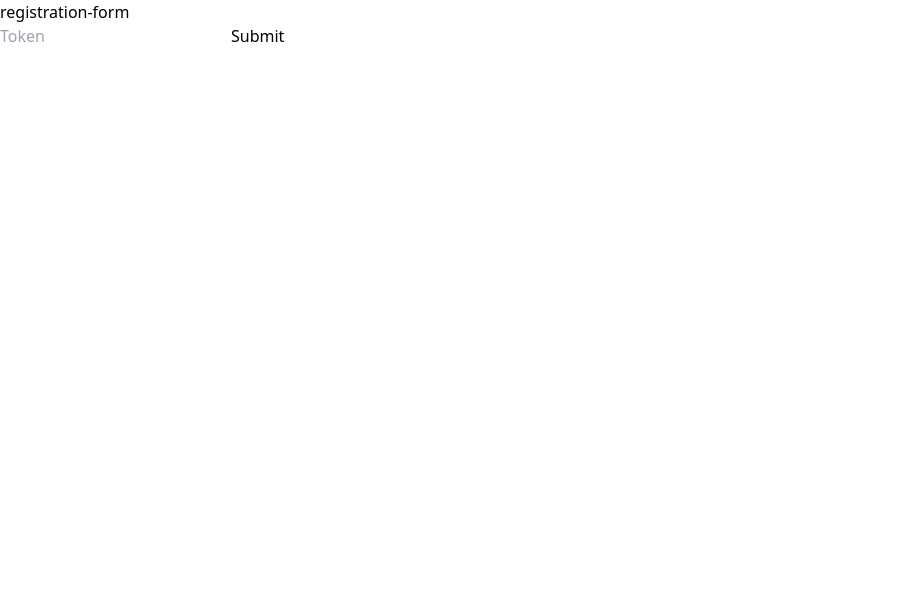
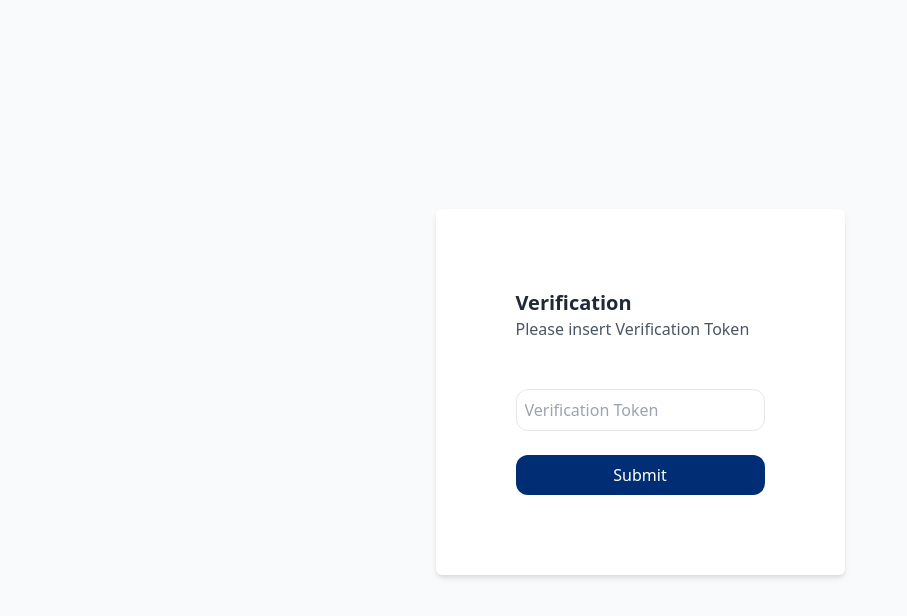
Before and after one commit to AdeyAmare/vendure-trial, a Next.js app: page /verificaiton in a window 1280 px wide. Shown: the top 616 px of the page, without its empty margins (0-907 px from the left). Built offline with nearby package versions, Linux system fonts and the light colour scheme.

Commit message:
Validation and Routing

```diff
--- a/components/LoginForm.jsx
+++ b/components/LoginForm.jsx
@@ -6,6 +6,7 @@ import { useMachine } from "@xstate/react";
 import toggleMachine from "../machines/toggleMachine";
 import loginMachine from '../machines/loginMachine'
 import { FaEye, FaEyeSlash } from 'react-icons/fa';
+import Link from 'next/link';
 
 
 const LoginForm = () => {
@@ -14,6 +15,8 @@ const LoginForm = () => {
 
     const [login] = useMutation(loginMutation)
     const [current, send] = useMachine(toggleMachine)
+
+    const [errors, setErrors] = useState({})
 
 
     const [state, sendEvent] = useMachine(loginMachine, {
@@ -27,7 +30,25 @@ const LoginForm = () => {
 
     async function handleSubmit(event) {
         event.preventDefault()
-        sendEvent({ type: "submit" });
+        const newErrors = {};
+        const regex = new RegExp("^([A-Za-z]|[0-9])+$")
+
+        if (!state.context.username) {
+            newErrors.emailAddress = "Email is required"
+        } else if (regex.test(state.context.username)) {
+            newErrors.emailAddress = "Email is invalid"
+        }
+
+        if (!state.context.password) {
+            newErrors.password = "Password is required"
+        }
+
+        setErrors(newErrors)
+
+        if (Object.keys(newErrors).length === 0) {
+            sendEvent({ type: "submit" });
+        }
+
     }
 
     return (
@@ -37,19 +58,25 @@ const LoginForm = () => {
                     <h2 className="font-bold text-2xl text-[#002D74]">Login</h2>
                     <p className="text-xs mt-4 text-[#002D74]">Please login to access your account</p>
                     <form onSubmit={handleSubmit} className="flex flex-col gap-6">
-                        <input className="mt-8 p-2 rounded-xl border" type="text" name="username" placeholder="Email" value={state.context.username} onChange={(event) => sendEvent({ type: 'userNameChange', value: event.target.value })} />
+                        <div>
+                            <input className="mt-8 p-2 rounded-xl border" type="text" name="username" placeholder="Email" value={state.context.username} onChange={(event) => sendEvent({ type: 'userNameChange', value: event.target.value })} />
+                            <div className="text-xs text-red-500">{errors.username}</div>
 
+                        </div>
+                        <div className="w-full">
+                            <div className="relative">
+                                <input className="p-2 rounded-xl border w-full" type={current.value === 'visible' ? 'text' : 'password'} name="password" placeholder="Password" value={state.context.password} onChange={(event) => sendEvent({ type: 'passwordChange', value: event.target.value })} />
+                                <button onClick={() => send('TOGGLE')}>
+                                    <Icon className="absolute top-1/2 right-3 -translate-y-1/2 text-gray-300" />
 
-                        <div className="relative">
+                                </button>
+                                <div className="text-xs text-red-500">{errors.password}</div>
+
+                            </div>
+                        </div>
 
 
 
-                            <input className="p-2 rounded-xl border w-full" type={current.value === 'visible' ? 'text' : 'password'} name="password" placeholder="Password" value={state.context.password} onChange={(event) => sendEvent({ type: 'passwordChange', value: event.target.value })} />
-                            <button onClick={() => send('TOGGLE')}>
-                                <Icon className="absolute top-1/2 right-3 -translate-y-1/2 text-gray-300" />
-
-                            </button>
-                        </div>
                         <button className="bg-[#002D74] rounded-xl text-white py-2 hover:scale-105 duration-300" type="submit">
                             {state.matches('submitting') ? 'Submitting' : 'Login'}
                         </button>
@@ -61,7 +88,7 @@ const LoginForm = () => {
                     </div>
                     <div className="mt-3 text-xs flex justify-between items-center">
                         <p>Don't have an account?</p>
-                        <button className="py-2 px-5 bg-white border rounded-xl hover:scale-110 duration-300">Sign Up</button>
+                        <Link href="/signup" className="py-2 px-5 bg-white border rounded-xl hover:scale-110 duration-300">Sign Up</Link>
                     </div>
 
                 </div>
--- a/components/SignupForm.jsx
+++ b/components/SignupForm.jsx
@@ -7,9 +7,13 @@ import toggleMachine from "../machines/toggleMachine";
 import signinMachine from '../machines/signinMachine';
 import { FaEye, FaEyeSlash } from 'react-icons/fa';
 
+import Link from 'next/link';
+
 const SignupForm = () => {
 
     const [register] = useMutation(signupMutation)
+
+    const [errors, setErrors] = useState({})
 
     const [current, send] = useMachine(toggleMachine)
     const [state, sendEvent] = useMachine(signinMachine, {
@@ -24,8 +28,41 @@ const SignupForm = () => {
     async function handleSubmit(event) {
         event.preventDefault();
 
+        const newErrors = {};
+        const regex = new RegExp("^([A-Za-z]|[0-9])+$")
+        const regularExpression = new RegExp("/^(?=.*[0-9])(?=.*[!@#$%^&*])[a-zA-Z0-9!@#$%^&*]{6,16}$/");
 
+        if (!state.context.title) {
+            newErrors.title = "Name is required"
+        }
+        if (!state.context.firstName) {
+            newErrors.firstName = "First name is required"
+        }
+        if (!state.context.lastName) {
+            newErrors.lastName = "Last name is required"
+        }
+        if (!state.context.emailAddress) {
+            newErrors.emailAddress = "Email is required"
+        } else if (regex.test(state.context.emailAddress)) {
+            newErrors.emailAddress = "Email is invalid"
+        }
+        if (!state.context.phoneNumber) {
+            newErrors.phoneNumber = "Phone number is required"
+        }
+        if (!state.context.password) {
+            newErrors.password = "Password is required"
+        } else if (state.context.password.length < 8) {
+            newErrors.password = "Password must be more than 8 characters"
+        } else if (regularExpression.test(state.context.password)) {
+            newErrors.password = "Password should contain atleast one number and one special character"
+        }
+
+        setErrors(newErrors)
+
+        if (Object.keys(newErrors).length === 0) {
             sendEvent({ type: "submit" });
+        }
+
 
 
     }
@@ -38,11 +75,28 @@ const SignupForm = () => {
                     <h2 className="font-bold text-2xl text-[#002D74]">Signup</h2>
                     <p className="text-xs mt-4 text-[#002D74]">Interested in joining our platform. Please fill out the form to create an account.</p>
                     <form onSubmit={handleSubmit} className="flex flex-col gap-6">
+                        <div>
                             <input className="mt-8 p-2 rounded-xl border" type="text" name="title" placeholder="Title" value={state.context.title} onChange={(event) => sendEvent({ type: 'titleChange', value: event.target.value })} />
+                            <div className="text-xs text-red-500">{errors.title}</div>
+                        </div>
+                        <div>
                             <input className="p-2 rounded-xl border" type="text" name="firstName" placeholder="First Name" value={state.context.firstName} onChange={(event) => sendEvent({ type: 'firstNameChange', value: event.target.value })} />
+                            <div className="text-xs text-red-500">{errors.firstName}</div>
+                        </div>
+                        <div>
                             <input className="p-2 rounded-xl border" type="text" name="lastName" placeholder="Last Name" value={state.context.lastName} onChange={(event) => sendEvent({ type: 'lastNameChange', value: event.target.value })} />
+                            <div className="text-xs text-red-500">{errors.lastName}</div>
+                        </div>
+                        <div>
                             <input className="p-2 rounded-xl border" type="text" name="emailAddress" placeholder="Email" value={state.context.emailAddress} onChange={(event) => sendEvent({ type: 'emailChange', value: event.target.value })} />
+                            <div className="text-xs text-red-500">{errors.emailAddress}</div>
+                        </div>
+                        <div>
                             <input className="p-2 rounded-xl border" type="text" name="phoneNumber" placeholder="Phone Number" value={state.context.phoneNumber} onChange={(event) => sendEvent({ type: 'phoneNumberChange', value: event.target.value })} />
+                            <div className="text-xs text-red-500"> {errors.phoneNumber}</div>
+                        </div>
+
+                        <div>
                             <div className="relative">
                                 <input className="p-2 rounded-xl border w-full" type={current.value === 'visible' ? 'text' : 'password'} name="password" placeholder="Password" value={state.context.password} onChange={(event) => sendEvent({ type: 'passwordChange', value: event.target.value })} />
                                 <button onClick={() => send('TOGGLE')}>
@@ -50,6 +104,10 @@ const SignupForm = () => {
 
                                 </button>
                             </div>
+                            <div className="text-xs text-red-500">{errors.password}</div>
+                        </div>
+
+
                         <button className="bg-[#002D74] rounded-xl text-white py-2 hover:scale-105 duration-300" type="submit">
                             {state.matches('submitting') ? 'Submitting' : 'SignUp'}
 
@@ -62,9 +120,9 @@ const SignupForm = () => {
                     </div>
                     <div className="mt-3 text-xs flex justify-between items-center">
                         <p>Already have an account?</p>
-                        <button className="py-2 px-5 bg-white border rounded-xl hover:scale-110 duration-300">
+                        <Link href="/login" className="py-2 px-5 bg-white border rounded-xl hover:scale-110 duration-300">
                             Login
-                        </button>
+                        </Link>
                     </div>
 
                 </div>
--- a/components/Verification.jsx
+++ b/components/Verification.jsx
@@ -8,10 +8,21 @@ const Verification = () => {
     const [token, setToken] = useState("")
 
     const [register] = useMutation(verificationMutation)
+    const [errors, setErrors] = useState({});
 
-    async function handleSubmit(event){
+    async function handleSubmit(event) {
         event.preventDefault()
 
+        const newErrors = {};
+
+
+        if (!token) {
+            newErrors.token = "Token is required"
+        }
+
+        setErrors(newErrors)
+
+        if (Object.keys(newErrors).length === 0) {
             const resp = await register({
                 variables: {
                     token: token,
@@ -19,15 +30,34 @@ const Verification = () => {
             });
 
             console.log(resp)
+
+        }
+
+
+
+
     }
 
     return (
+
+        <div class="flex justify-center items-center h-screen bg-gray-50 ">
+            <div class="bg-white shadow-md rounded-md p-20 mb-4">
+                <div class="mb-4">
+                    <h1 class="text-xl font-bold text-gray-800">Verification</h1>
+                    <p class="text-gray-600">Please insert Verification Token</p>
+                </div>
+                <form onSubmit={handleSubmit} className="flex flex-col gap-6">
                     <div>
-            <div>registration-form</div>
-            <form onSubmit={handleSubmit}>
-                <input type="text" placeholder="Token" value={token} onChange={(event) => setToken(event.target.value)} />
-                <button type="submit">Submit</button>
+                        <input className="mt-8 p-2 rounded-xl border" type="text" name="username" placeholder="Verification Token" value={token} onChange={(event) => setToken(event.target.value)} />
+                        <div className="text-xs text-red-500">{errors.token}</div>
+
+                    </div>
+
+                    <button className="bg-[#002D74] rounded-xl text-white py-2 hover:scale-105 duration-300" type="submit">
+                        Submit
+                    </button>
                 </form>
+            </div>
         </div>
 
     )
```
Lines whose indentation alone changed are shown as unchanged.
